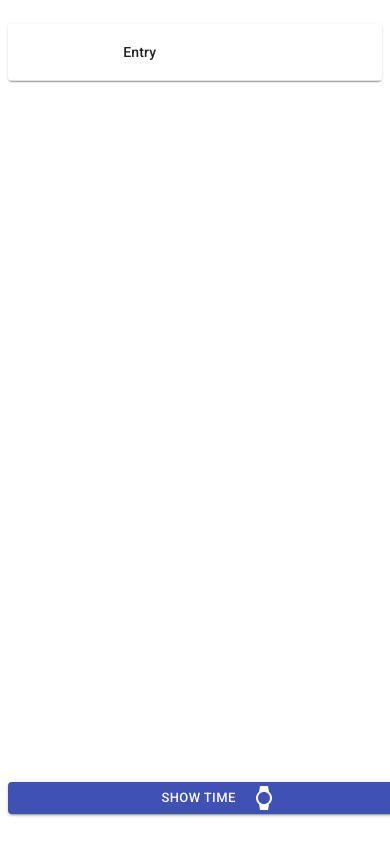
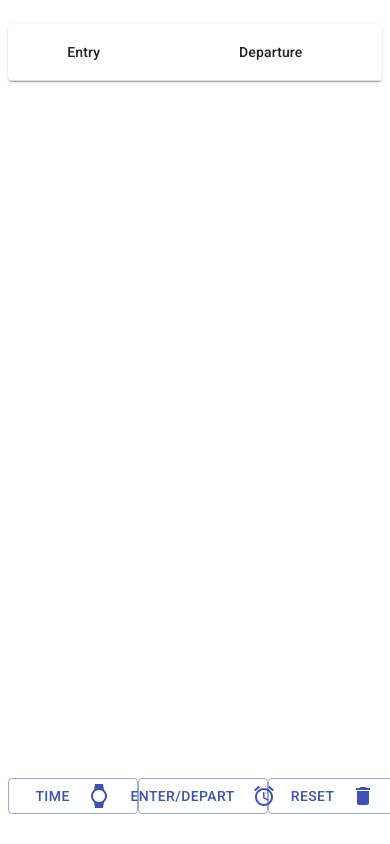
Before and after one commit to hbarang/WorkEntryTracker, a React app: page / in a window 390 px wide. Built offline with nearby package versions, Linux system fonts and the light colour scheme.

Commit message:
Fix mobile issues

```diff
--- a/src/TimeDisplayer.js
+++ b/src/TimeDisplayer.js
@@ -16,7 +16,6 @@
     overflowX: "auto"
   },
   table: {
-    minWidth: 650
   }
 }));
 
--- a/src/index.js
+++ b/src/index.js
@@ -8,6 +8,7 @@
 import TimeDisplayer from "./TimeDisplayer";
 import PositionedSnackbar from "./SpentTime";
 import WatchIcon from "@material-ui/icons/Watch";
+import Typography from '@material-ui/core/Typography';
 
 import "./styles.css";
 
@@ -87,7 +88,9 @@
   render() {
     return (
       <div className="App">
+      <div className="Table">
         <TimeDisplayer EditEntry={this.EditEntry} rows={this.state.rows} />
+        </div>
         <div className="TimeSpent" />
         <PositionedSnackbar
           time={msToTime(this.state.time)}
@@ -95,39 +98,46 @@
         />
 
         <div className="Buttons">
-          <ButtonGroup size="small" aria-label="small outlined button group">
             <Button
               onClick={() => {
                 this.setState(prevState => ({
                   snackBarOpen: !prevState.snackBarOpen
                 }));
               }}
-              variant="contained"
+              variant="outlined"
               color="primary"
               className="Button"
+              style={{ fontSize: '0.8em' }}
             >
-              Show time
+            <Typography nowrap variant='button'>
+            Time
+            </Typography>
               <WatchIcon className="RightIcon" />
             </Button>
             <Button
               onClick={this.handleEntry}
-              variant="contained"
+              variant="outlined"
               color="primary"
               className="Button"
+              style={{ fontSize: '0.8em', textOverflow: "ellipsis" }}
             >
-              Entry/departure
+            <Typography nowrap variant='button'>
+            Enter/Depart
+            </Typography>
               <AlarmIcon className="RightIcon" />
             </Button>
             <Button
               onClick={this.handleReset}
               className="Button"
-              variant="contained"
+              variant="outlined"
               color="primary"
+              style={{ fontSize: '0.8em' }}
             >
-              Reset
+            <Typography nowrap variant='button'>
+            Reset
+            </Typography>
               <DeleteIcon className="RightIcon" />
             </Button>
-          </ButtonGroup>
         </div>
       </div>
     );
--- a/src/styles.css
+++ b/src/styles.css
@@ -1,14 +1,18 @@
 .App {
   font-family: sans-serif;
   text-align: center;
+
 }
 
 .Buttons {
-  margin: auto;
+  display: flex;
   margin-bottom: 30px;
   position: fixed;
   bottom: 0;
   width: 100%;
+  align-items: center;
+  justify-content: center;
+
 }
 
 .RightIcon {
@@ -17,4 +21,14 @@
 
 .Button {
   width: 50vh;
+  font-size: 4vh;
 }
+
+
+.MuiButton-containedPrimary{
+background-color: black;
+}
+
+.Table{
+  width: 100%;
+}
```
